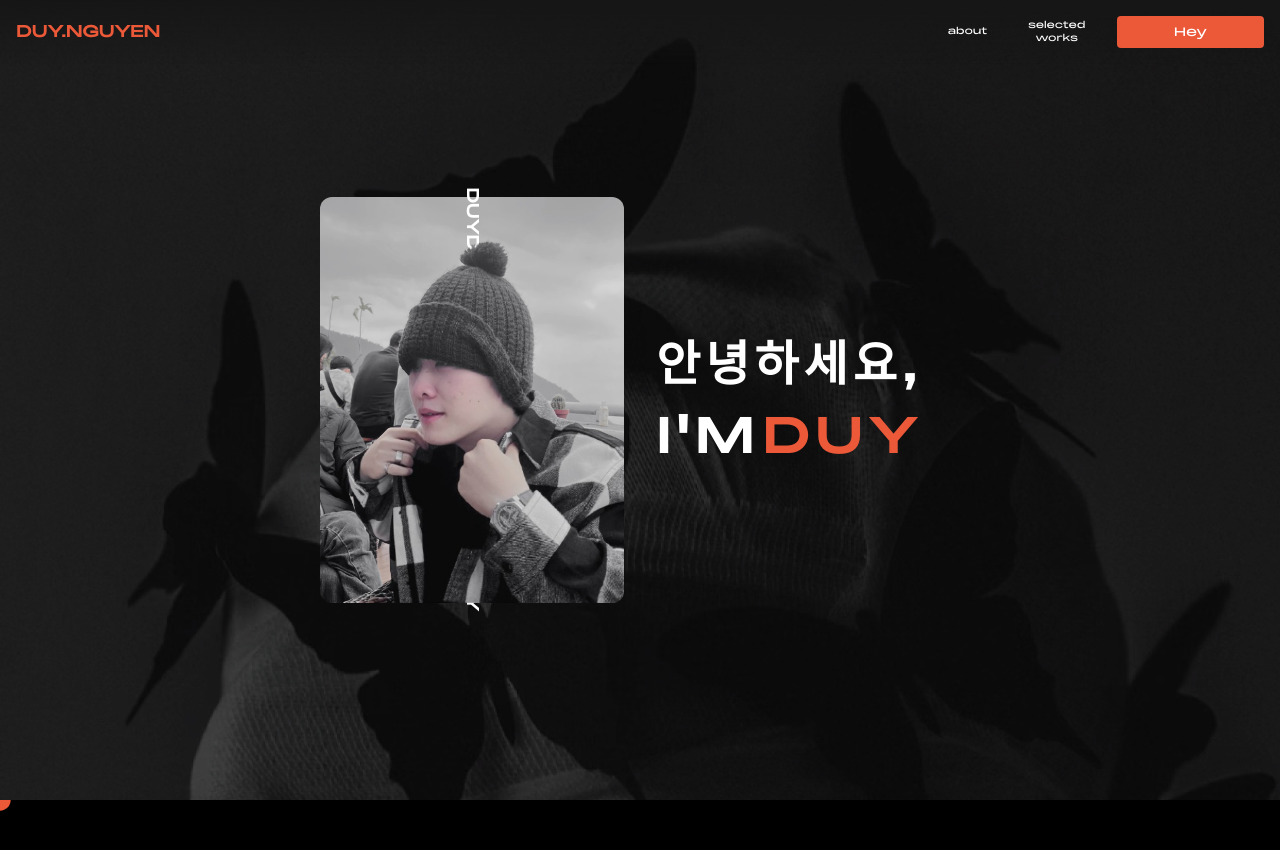
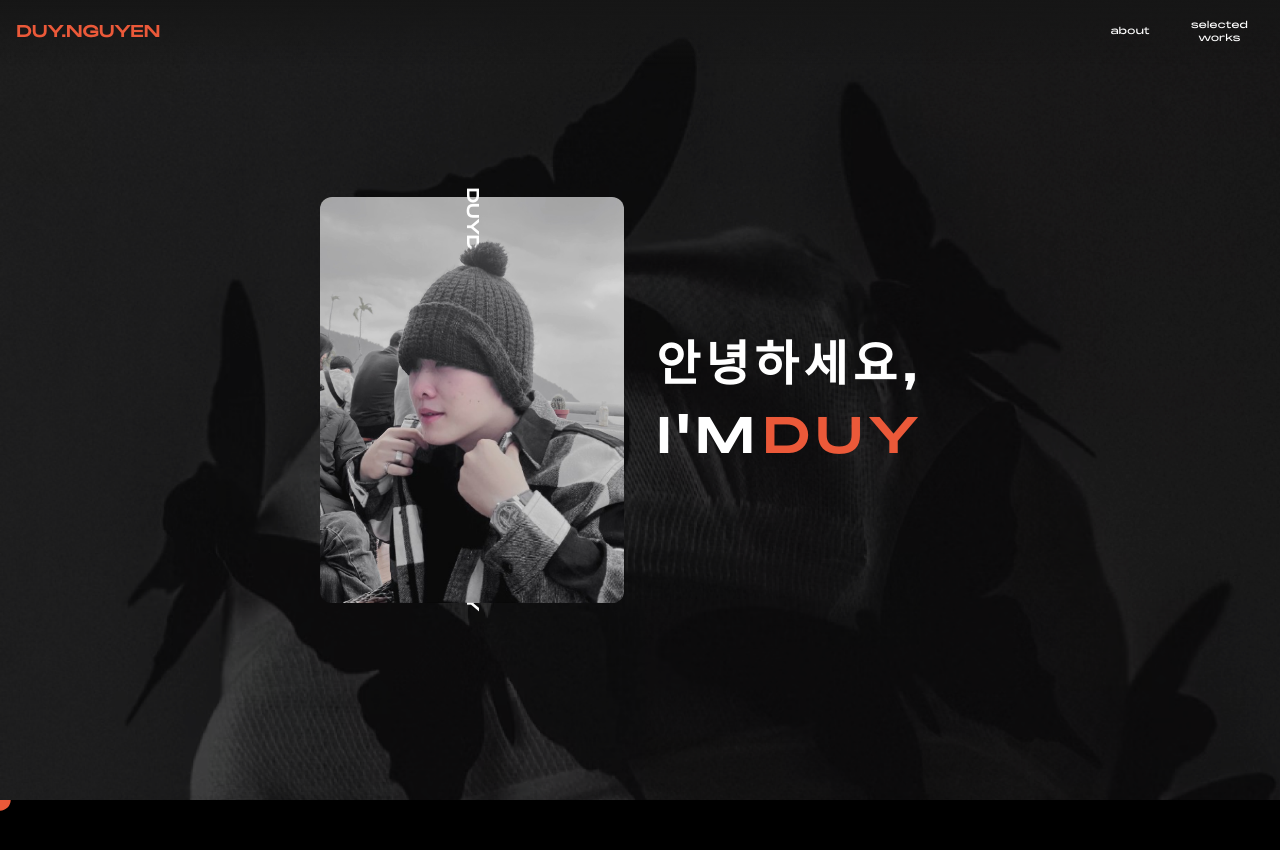
Before and after one commit to zamminhduy123/personal-portfolio, a Next.js app: page / in a window 1280 px wide. Shown: the top 850 px of the page. Built offline with nearby package versions, Linux system fonts and the light colour scheme.

Commit message:
Temporary remove Hey

```diff
--- a/src/components/Header/Header.tsx
+++ b/src/components/Header/Header.tsx
@@ -18,16 +18,16 @@ const Header = () => {
             >
                 DUY.NGUYEN
             </div>
-            <div className='grid grid-cols-4 items-center' style={{ fontSize: 9 }}>
+            <div className='grid grid-cols-2 items-center pr-4' style={{ fontSize: 9 }}>
                 <div className='col-start-1 flex justify-center px-4'>
                     <TurnText text="about" onClick={() => document.getElementById("about-me-section")?.scrollIntoView({ behavior: "smooth", block: "end", inline: "nearest" })} />
                 </div>
                 <div className='col-start-2 text-center px-4'>
                     <TurnText text={<>selected<br />works</>} onClick={() => document.getElementById("selected-works")?.scrollIntoView({ behavior: "smooth" })} />
                 </div>
-                <div className='col-start-3 col-span-2 flex justify-center px-4'>
+                {/* <div className='col-start-3 col-span-2 flex justify-center px-4'>
                     <Button variant="contained" size='sm' className='w-full' onClick={() => {}}>Hey</Button>
-                </div>
+                </div> */}
             </div>
         </div>
     )
```
